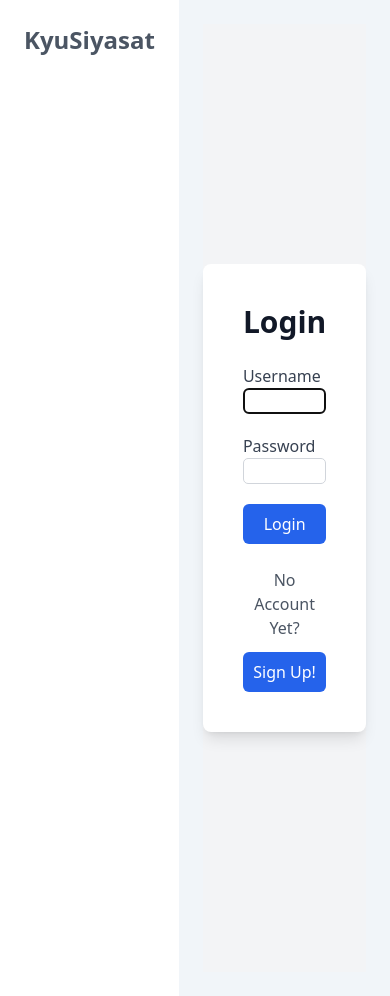
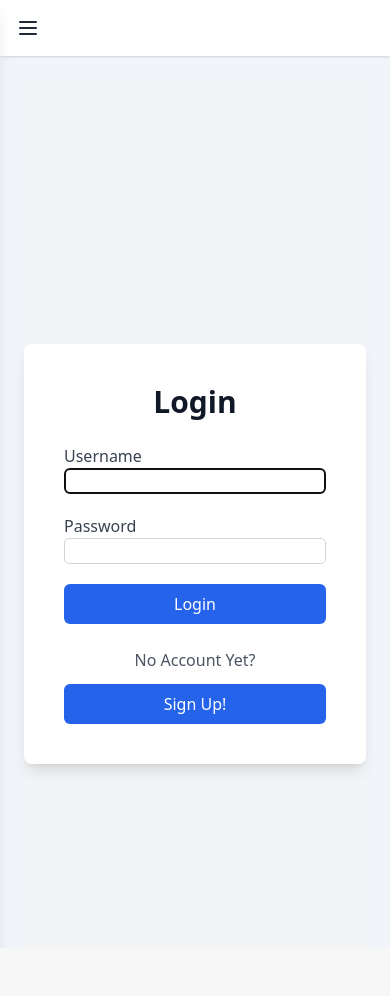
Before and after one commit to jdcnnry/kyuSiyasat, a Django app: a page that uses kyusiyasat/templates/base.html in a window 390 px wide. After the commit the page ends 948 px from the top, so only its background shows below. Run offline with Django 5.2, Linux system fonts and the light colour scheme; some libraries are stand-ins or nearby versions.

Commit message:
Fixed sidebar and adjustable for mobile view

```diff
--- a/kyusiyasat/templates/base.html
+++ b/kyusiyasat/templates/base.html
@@ -1,11 +1,13 @@
 <!DOCTYPE html>
 {% load static tailwind_tags %}
-<html lang="en">
+<html lang="en" x-data="{ sidebarOpen: false }" class="h-full bg-slate-100">
+
 <head>
-    <meta charset="UTF-8">
+    <meta charset="UTF-8" />
+    <meta name="viewport" content="width=device-width, initial-scale=1.0" />
+    <title>{% block title %}KyuSiyasat{% endblock %}</title>
     <link href="https://fonts.googleapis.com/css2?family=Inter:wght@300;400;500;600;700&family=Alata&family=Lato:wght@400;700&display=swap" rel="stylesheet">
-    <meta name="viewport" content="width=device-width, initial-scale=1.0">
-    <title>{% block title %}KyuSiyasat{% endblock %}</title>
+    <script defer src="https://unpkg.com/alpinejs@3.x.x/dist/cdn.min.js"></script>
     <style>
         input, select {
             width: 100%;
@@ -18,12 +20,26 @@
     {% tailwind_css %}
 </head>
 
-<body class="bg-slate-100 text-gray-900">
+<body class="h-full text-gray-900 font-sans">
 
-    <div class="flex min-h-screen">
+<!-- Wrapper -->
+<div class="flex h-screen overflow-hidden" x-data="{ sidebarOpen: false }">
+
+    <!-- Desktop Sidebar Toggle Button -->
+    <div class="absolute top-4 left-4 hidden md:block z-50">
+        <button @click="sidebarOpen = !sidebarOpen" class="text-gray-800 bg-white p-2 rounded shadow focus:outline-none">
+            <svg class="w-6 h-6" fill="none" stroke="currentColor" stroke-width="2"
+                viewBox="0 0 24 24">
+                <path stroke-linecap="round" stroke-linejoin="round" d="M4 6h16M4 12h16M4 18h16"/>
+            </svg>
+        </button>
+    </div>
+
     <!-- Sidebar -->
-        <aside class="w-64 bg-white text-gray-600 p-6 space-y-6">
-            <h1 class="text-2xl font-bold">KyuSiyasat</h1>
+    <aside :class="sidebarOpen ? 'translate-x-0' : '-translate-x-full'"
+        class="fixed md:relative z-40 inset-y-0 left-0 w-64 bg-white shadow-lg transform transition-transform duration-300 ease-in-out md:block">
+        <div class="p-6 space-y-6">
+            <h1 class="text-2xl font-bold ml-10">KyuSiyasat</h1>
 
             {% if request.resolver_match.url_name not in 'login select_bus' %}
             <nav>
@@ -31,50 +47,38 @@
                     {% if user.is_authenticated %}
                         {% if user.profile.user_type == "driver" %}
                         <li>
-                                    <a href="{% url 'driver_dashboard' %}"
-                                       class="block px-4 py-2 rounded-md hover:bg-blue-500 hover:text-white
-                                       {% if request.resolver_match.url_name == 'driver_dashboard' %}bg-blue-500 text-white{% endif %}">
+                            <a href="{% url 'driver_dashboard' %}" class="block px-4 py-2 rounded-md hover:bg-blue-500 hover:text-white {% if request.resolver_match.url_name == 'driver_dashboard' %}bg-blue-500 text-white{% endif %}">
                                 Dashboard
                             </a>
                         </li>
                         {% elif user.profile.user_type == "commuter" %}
                         <li>
-                                    <a href="{% url 'commuter_dashboard' %}"
-                                       class="block px-4 py-2 rounded-md hover:bg-blue-500 hover:text-white
-                                       {% if request.resolver_match.url_name == 'commuter_dashboard' %}bg-blue-500 text-white{% endif %}">
+                            <a href="{% url 'commuter_dashboard' %}" class="block px-4 py-2 rounded-md hover:bg-blue-500 hover:text-white {% if request.resolver_match.url_name == 'commuter_dashboard' %}bg-blue-500 text-white{% endif %}">
                                 Dashboard
                             </a>
                         </li>
                         {% endif %}
 
                         <li>
-                                <a href="{% url 'user_management:my_profile' %}"
-                                   class="block px-4 py-2 rounded-md hover:bg-blue-500 hover:text-white
-                                   {% if request.resolver_match.url_name == 'my_profile' %}bg-blue-500 text-white{% endif %}">
+                            <a href="{% url 'user_management:my_profile' %}" class="block px-4 py-2 rounded-md hover:bg-blue-500 hover:text-white {% if request.resolver_match.url_name == 'my_profile' %}bg-blue-500 text-white{% endif %}">
                                 My Profile
                             </a>
                         </li>
 
                         <li>
                             {% if user.profile.user_type == "driver" %}
-                                    <a href="{% url 'pages:getting_started_driver' %}"
-                                       class="block px-4 py-2 rounded-md hover:bg-blue-500 hover:text-white
-                                       {% if request.resolver_match.url_name == 'getting_started_driver' %}bg-blue-500 text-white{% endif %}">
+                            <a href="{% url 'pages:getting_started_driver' %}" class="block px-4 py-2 rounded-md hover:bg-blue-500 hover:text-white {% if request.resolver_match.url_name == 'getting_started_driver' %}bg-blue-500 text-white{% endif %}">
                                 Getting Started
                             </a>
                             {% elif user.profile.user_type == "commuter" %}
-                                    <a href="{% url 'pages:getting_started_commuter' %}"
-                                       class="block px-4 py-2 rounded-md hover:bg-blue-500 hover:text-white
-                                       {% if request.resolver_match.url_name == 'getting_started_commuter' %}bg-blue-500 text-white{% endif %}">
+                            <a href="{% url 'pages:getting_started_commuter' %}" class="block px-4 py-2 rounded-md hover:bg-blue-500 hover:text-white {% if request.resolver_match.url_name == 'getting_started_commuter' %}bg-blue-500 text-white{% endif %}">
                                 Getting Started
                             </a>
                             {% endif %}
                         </li>
 
                         <li>
-                                <a href="{% url 'pages:routes' %}"
-                                   class="block px-4 py-2 rounded-md hover:bg-blue-500 hover:text-white
-                                   {% if request.resolver_match.url_name == 'routes' %}bg-blue-500 text-white{% endif %}">
+                            <a href="{% url 'pages:routes' %}" class="block px-4 py-2 rounded-md hover:bg-blue-500 hover:text-white {% if request.resolver_match.url_name == 'routes' %}bg-blue-500 text-white{% endif %}">
                                 Routes
                             </a>
                         </li>
@@ -91,12 +95,36 @@
                 </ul>
             </nav>
             {% endif %}
+        </div>
+
+        <!-- Sidebar Toggle Button (inside sidebar for mobile view) -->
+        <div class="absolute top-4 left-4 md:hidden mt-3">
+            <button @click="sidebarOpen = !sidebarOpen" class="text-gray-800 focus:outline-none">
+                <svg class="w-6 h-6" fill="none" stroke="currentColor" stroke-width="2"
+                    viewBox="0 0 24 24">
+                    <path stroke-linecap="round" stroke-linejoin="round" d="M4 6h16M4 12h16M4 18h16"/>
+                </svg>
+            </button>
+        </div>
     </aside>
 
-        <!-- Main content -->
-        <main class="flex-1 p-6">
+    <!-- Content Area -->
+    <div class="flex flex-col flex-1 w-0">
+        <!-- Header (mobile only) -->
+        <div class="flex items-center justify-between p-4 bg-white shadow md:px-6 md:hidden">
+            <button @click="sidebarOpen = !sidebarOpen" class="text-gray-800 focus:outline-none">
+                <svg class="w-6 h-6" fill="none" stroke="currentColor" stroke-width="2"
+                    viewBox="0 0 24 24">
+                    <path stroke-linecap="round" stroke-linejoin="round" d="M4 6h16M4 12h16M4 18h16"/>
+                </svg>
+            </button>
+        </div>
+
+        <!-- Main Content -->
+        <main class="flex-1 p-6 overflow-y-auto">
             {% block content %}{% endblock %}
         </main>
+    </div>
 </div>
 
 </body>
```
Lines whose indentation alone changed are shown as unchanged.
